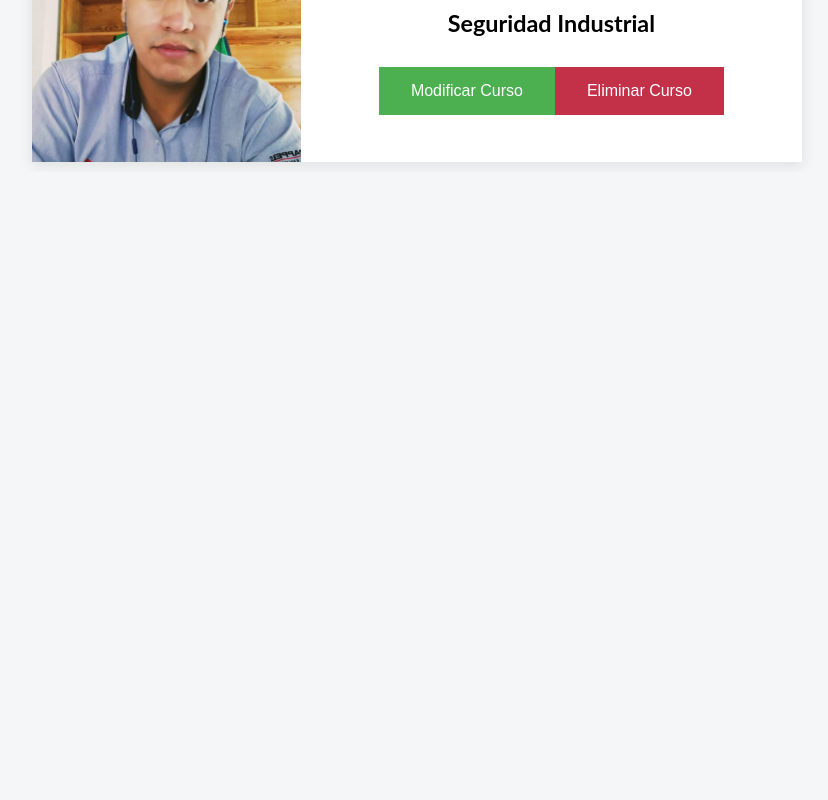
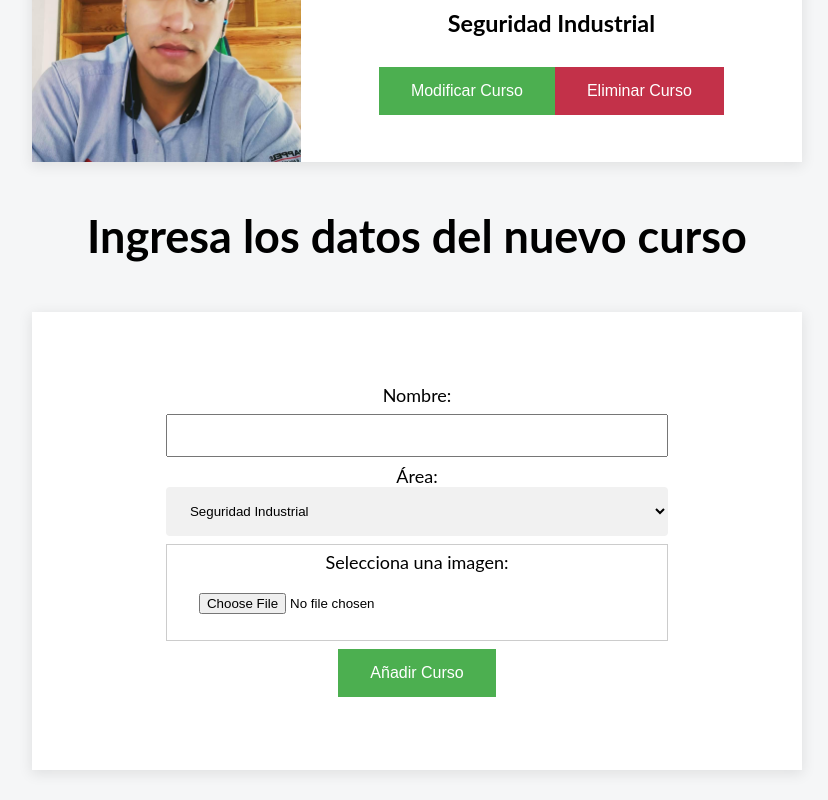
Before and after one commit to chalupo/capacitacion, a React (Create React App) app: page / in a window 1280 px wide. Shown: the part 741-1541 px from the top of the page, without its empty margins (223-1051 px from the left). Before the commit the page ends 913 px from the top, so only its background shows below. Built offline with nearby package versions, Linux system fonts and the light colour scheme.

Commit message:
Se agregan en primer página listado y formularios para revisión
Posteriormente cada uno se encontrará en una página individual

```diff
--- a/src/App.js
+++ b/src/App.js
@@ -11,7 +11,7 @@ function App() {
       <div className="App">
         <div className='contenedor-principal'>
           <ListaCursos/>
-          {/*<CursoAdd/>*/}
+          <CursoAdd/>
         </div>
       </div>
     </>
```
